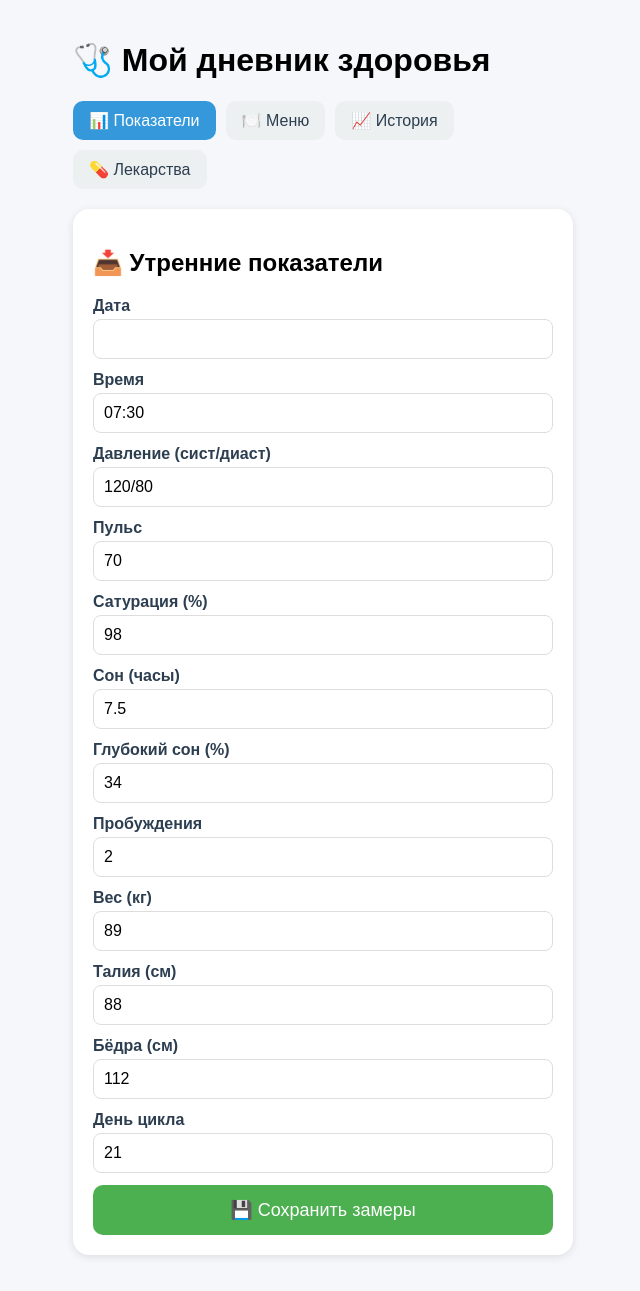
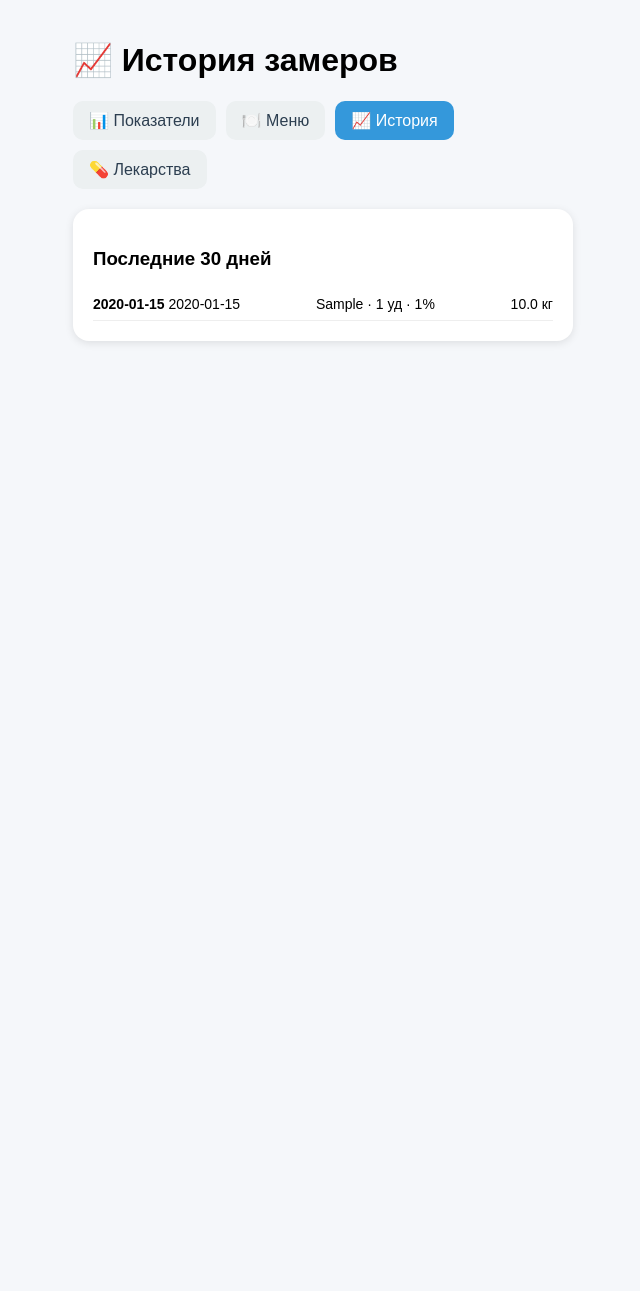
Before and after one commit to irina1984eltsova/health_app, a Flask app: page /history in a window 1280 px wide. Shown: the whole page, without its empty margins (317-957 px from the left). After the commit the page ends 343 px from the top, so only its background shows below. Run offline with Flask 3, Linux system fonts and the light colour scheme; tables that the repository leaves empty hold one stand-in row (values such as "Sample post").

Commit message:
Update history.html

```diff
--- a/templates/history.html
+++ b/templates/history.html
@@ -3,82 +3,34 @@
 <head>
     <meta charset="UTF-8">
     <meta name="viewport" content="width=device-width, initial-scale=1.0">
-    <title>Дневник здоровья</title>
+    <title>История</title>
     <style>
         body { font-family: Arial; max-width: 500px; margin: 0 auto; padding: 20px; background: #f5f7fa; }
         .card { background: white; border-radius: 16px; padding: 20px; margin-bottom: 16px; box-shadow: 0 2px 8px rgba(0,0,0,0.1); }
-        .input-group { margin-bottom: 12px; }
-        .input-group label { display: block; font-weight: bold; margin-bottom: 4px; color: #2c3e50; }
-        .input-group input { width: 100%; padding: 10px; border: 1px solid #ddd; border-radius: 8px; font-size: 16px; box-sizing: border-box; }
-        .btn { background: #4CAF50; color: white; border: none; padding: 14px; border-radius: 10px; font-size: 18px; width: 100%; cursor: pointer; }
-        .btn:hover { background: #45a049; }
         .nav { display: flex; gap: 10px; margin-bottom: 20px; flex-wrap: wrap; }
         .nav a { text-decoration: none; padding: 10px 16px; background: #ecf0f1; border-radius: 10px; color: #2c3e50; }
         .nav a.active { background: #3498db; color: white; }
+        .history-row { display: flex; justify-content: space-between; padding: 8px 0; border-bottom: 1px solid #eee; font-size: 14px; }
     </style>
 </head>
 <body>
-    <h1>🩺 Мой дневник здоровья</h1>
+    <h1>📈 История замеров</h1>
     <div class="nav">
-        <a href="/" class="active">📊 Показатели</a>
+        <a href="/">📊 Показатели</a>
         <a href="/menu">🍽️ Меню</a>
-        <a href="/history">📈 История</a>
+        <a href="/history" class="active">📈 История</a>
         <a href="/medications">💊 Лекарства</a>
     </div>
 
     <div class="card">
-        <h2>📥 Утренние показатели</h2>
-        <form action="/save_measurements" method="post">
-            <div class="input-group">
-                <label>Дата</label>
-                <input type="text" name="date" value="{{ today }}">
-            </div>
-            <div class="input-group">
-                <label>Время</label>
-                <input type="text" name="time" value="{{ last[2] if last else '07:30' }}">
-            </div>
-            <div class="input-group">
-                <label>Давление (сист/диаст)</label>
-                <input type="text" name="pressure" value="{{ last[3] if last else '120/80' }}">
-            </div>
-            <div class="input-group">
-                <label>Пульс</label>
-                <input type="number" name="pulse" value="{{ last[4] if last else 70 }}">
-            </div>
-            <div class="input-group">
-                <label>Сатурация (%)</label>
-                <input type="number" name="saturation" value="{{ last[5] if last else 98 }}">
-            </div>
-            <div class="input-group">
-                <label>Сон (часы)</label>
-                <input type="number" step="0.1" name="sleep" value="{{ last[6] if last else 7.5 }}">
-            </div>
-            <div class="input-group">
-                <label>Глубокий сон (%)</label>
-                <input type="number" name="deep_sleep" value="{{ last[7] if last else 34 }}">
-            </div>
-            <div class="input-group">
-                <label>Пробуждения</label>
-                <input type="number" name="awakenings" value="{{ last[8] if last else 2 }}">
-            </div>
-            <div class="input-group">
-                <label>Вес (кг)</label>
-                <input type="number" step="0.1" name="weight" value="{{ last[9] if last else 89 }}">
-            </div>
-            <div class="input-group">
-                <label>Талия (см)</label>
-                <input type="number" step="0.1" name="waist" value="{{ last[10] if last else 88 }}">
-            </div>
-            <div class="input-group">
-                <label>Бёдра (см)</label>
-                <input type="number" step="0.1" name="hips" value="{{ last[11] if last else 112 }}">
-            </div>
-            <div class="input-group">
-                <label>День цикла</label>
-                <input type="number" name="cycle_day" value="{{ last[12] if last else 21 }}">
-            </div>
-            <button class="btn">💾 Сохранить замеры</button>
-        </form>
+        <h3>Последние 30 дней</h3>
+        {% for m in measurements %}
+        <div class="history-row">
+            <div><strong>{{ m[1] }}</strong> {{ m[2] }}</div>
+            <div>{{ m[3] }} · {{ m[4] }} уд · {{ m[5] }}%</div>
+            <div>{{ m[9] }} кг</div>
+        </div>
+        {% endfor %}
     </div>
 </body>
 </html>
```
